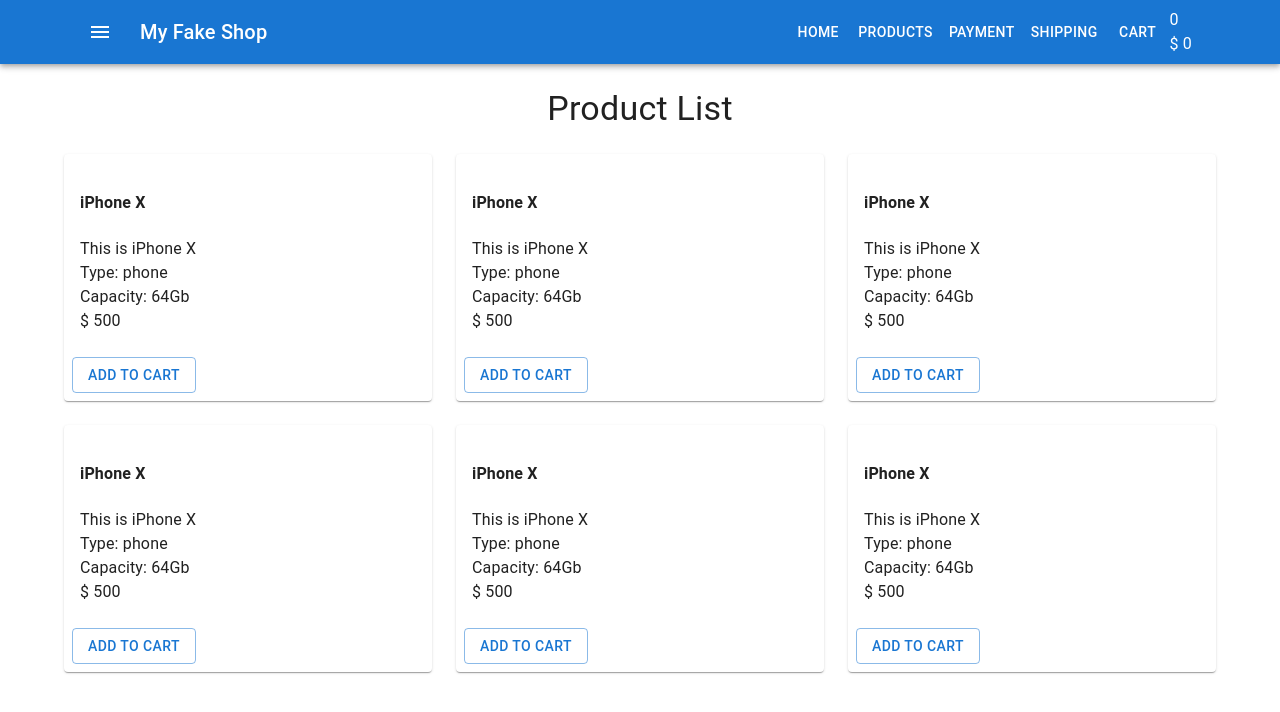
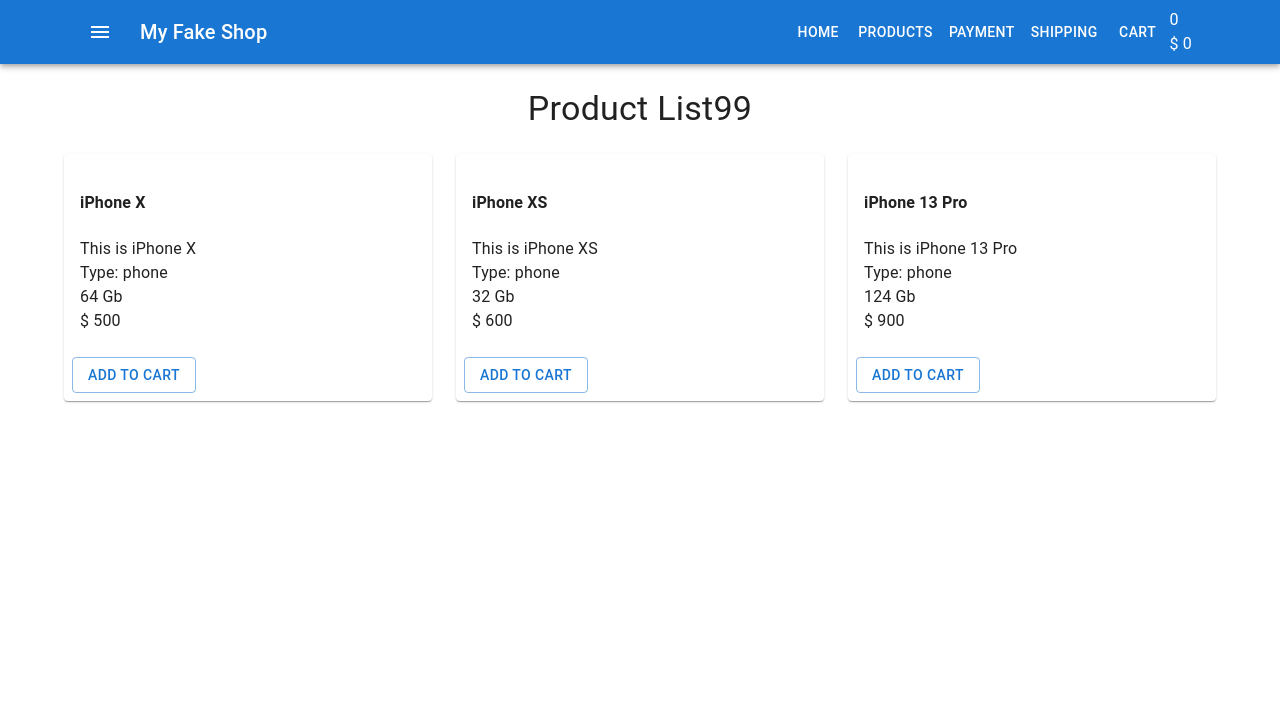
Before and after one commit to Marchello3007/react-fake-shop, a React (Create React App) app: page / in a window 1280 px wide. Shown: the top 712 px of the page. Built offline with nearby package versions, Linux system fonts and the light colour scheme.

Commit message:
add dynamic data to ProductListItem

```diff
--- a/src/components/Products/ProductList.tsx
+++ b/src/components/Products/ProductList.tsx
@@ -8,7 +8,7 @@
     return (
         <>
             <Typography variant="h4" textAlign="center" margin={3}>
-                Product List
+                Product List99
             </Typography>
             <Grid
                 container
@@ -18,22 +18,31 @@
                 spacing={3}
             >
                 <Grid item xs={12} sm={6} md={4}>
-                    <ProductListItem />
+                    <ProductListItem
+                        name="iPhone X"
+                        description="This is iPhone X"
+                        type="phone"
+                        capacity={64}
+                        price={500}
+                    />
                 </Grid>
                 <Grid item xs={12} sm={6} md={4}>
-                    <ProductListItem />
+                    <ProductListItem
+                        name="iPhone XS"
+                        description="This is iPhone XS"
+                        type="phone"
+                        capacity={32}
+                        price={600}
+                    />
                 </Grid>
                 <Grid item xs={12} sm={6} md={4}>
-                    <ProductListItem />
-                </Grid>
-                <Grid item xs={12} sm={6} md={4}>
-                    <ProductListItem />
-                </Grid>
-                <Grid item xs={12} sm={6} md={4}>
-                    <ProductListItem />
-                </Grid>
-                <Grid item xs={12} sm={6} md={4}>
-                    <ProductListItem />
+                    <ProductListItem
+                        name="iPhone 13 Pro"
+                        description="This is iPhone 13 Pro"
+                        type="phone"
+                        capacity={124}
+                        price={900}
+                    />
                 </Grid>
             </Grid>
         </>
--- a/src/components/Products/ProductListItem.tsx
+++ b/src/components/Products/ProductListItem.tsx
@@ -1,17 +1,29 @@
 import { Button, Card, CardActions, CardContent } from '@mui/material'
 import React from 'react'
 
-type Props = {}
+type PropsBlaBla = {
+    name: string
+    description: string
+    type: string
+    capacity: number
+    price: number
+}
 
-const ProductListItem = (props: Props) => {
+const ProductListItem = ({
+    name,
+    description,
+    type,
+    capacity,
+    price,
+}: PropsBlaBla) => {
     return (
         <Card>
             <CardContent>
-                <h4 className="product-title">iPhone X</h4>
-                <div className="product-description">This is iPhone X</div>
-                <div className="product-features">Type: phone</div>
-                <div className="product-features">Capacity: 64Gb</div>
-                <div className="product-price">$ 500</div>
+                <h4 className="product-title">{name}</h4>
+                <div className="product-description">{description}</div>
+                <div className="product-features">Type: {type}</div>
+                <div className="product-features">{capacity} Gb</div>
+                <div className="product-price">$ {price}</div>
             </CardContent>
 
             <CardActions>
```
